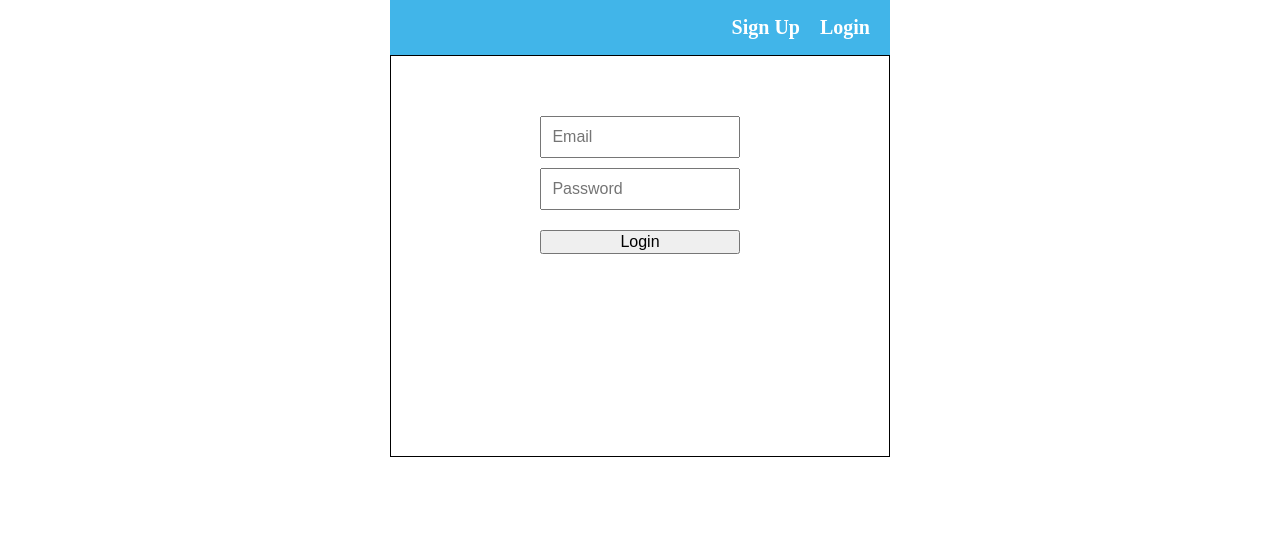
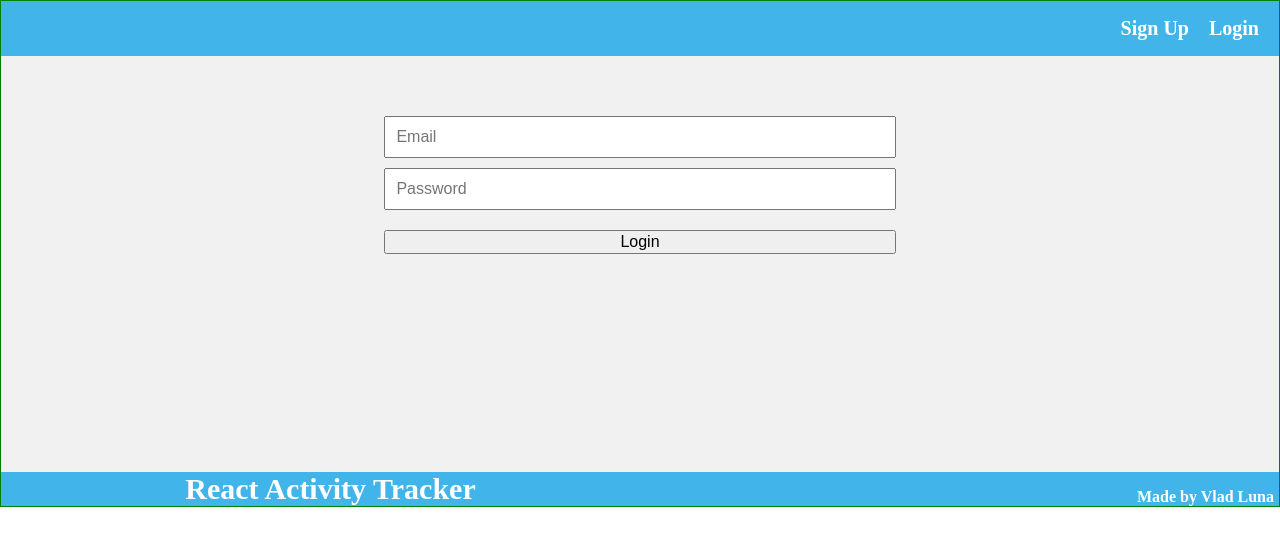
Before and after one commit to noomdalv/react_activity_tracker, a React (Create React App) app: page / in a window 1280 px wide. Shown: the top 546 px of the page. Built offline with nearby package versions, Linux system fonts and the light colour scheme; no server answers.

Commit message:
added Footer component to render with Login component

```diff
--- a/public/index.html
+++ b/public/index.html
@@ -26,7 +26,7 @@
     -->
     <title>Activity Tracker</title>
   </head>
-  <body style="width: 500px; margin: auto">
+  <body style="border: solid green 1px; margin: auto">
     <noscript>You need to enable JavaScript to run this app.</noscript>
     <div id="root"></div>
     <!--
--- a/src/App.js
+++ b/src/App.js
@@ -9,6 +9,7 @@ import Home from './components/nav/Home';
 import Login from './components/auth/Login';
 import Registration from './components/auth/Registration';
 import Dashboard from './components/nav/Dashboard';
+import styles from './App.module.css';
 
 export const history = createBrowserHistory()
 
@@ -25,7 +26,7 @@ class App extends React.Component {
 
     return (
       <Router history={history}>
-        <div className="App">
+        <div id={styles.app}>
           <Navbar />
           <Switch>
             <Route exact path="/" component={Home} />
--- /dev/null
+++ b/src/App.module.css
@@ -0,0 +1,5 @@
+#app {
+  position: relative;
+  margin: auto;
+  background: #f1f1f1
+}
--- a/src/components/auth/Login.js
+++ b/src/components/auth/Login.js
@@ -2,6 +2,7 @@ import React from 'react';
 import axios from 'axios';
 import { handleSuccesfulAuth } from '../../actions';
 import { checkLoginStatus } from '../../actions';
+import Footer from '../nav/Footer';
 import PropTypes from 'prop-types';
 import { connect } from 'react-redux';
 import styles from './Login.module.css';
@@ -75,6 +76,7 @@ class Login extends React.Component {
           />
         <button id={styles.loginBtn} type="submit">Login</button>
         </form>
+        <Footer />
       </div>
     );
   }
--- a/src/components/auth/Login.module.css
+++ b/src/components/auth/Login.module.css
@@ -1,6 +1,5 @@
 #login {
   height: 400px;
-  border: solid black 1px;
 }
 
 #loginForm {
@@ -20,3 +19,30 @@ input {
   margin-top: 20px;
   font-size: 16px;
 }
+
+#footer {
+  width: 100%;
+  display: flex;
+  position: absolute;
+  bottom: 0;
+  justify-content: center;
+  align-items: flex-end;
+  color: white;
+  background: #41B5E9;
+}
+
+#footer h4 {
+  width: 50%;
+  margin: 0 0 0 15px;
+  padding: 0;
+  text-align: center;
+  font-size: 30px;
+}
+
+#footer h3 {
+  width: 50%;
+  margin: 0 5px 0 0;
+  padding: 0;
+  text-align: right;
+  font-size: 16px;
+}
--- /dev/null
+++ b/src/components/nav/Footer.js
@@ -0,0 +1,13 @@
+import React from 'react'
+import styles from '../auth/Login.module.css';
+
+const Footer = () => {
+    return (
+      <div id={styles.footer}>
+        <h4>React Activity Tracker</h4>
+        <h3>Made by Vlad Luna</h3>
+      </div>
+    )
+}
+
+export default Footer;
--- a/src/components/nav/Navbar.module.css
+++ b/src/components/nav/Navbar.module.css
@@ -1,4 +1,9 @@
+body {
+  border: solid black 1px;
+}
+
 #navbar {
+  width: 100%;
   display: flex;
   background: #41B5E9;
 }
```
Also changed, not shown: src/components/nav/Dashboard.module.css (line endings or trailing spaces).
